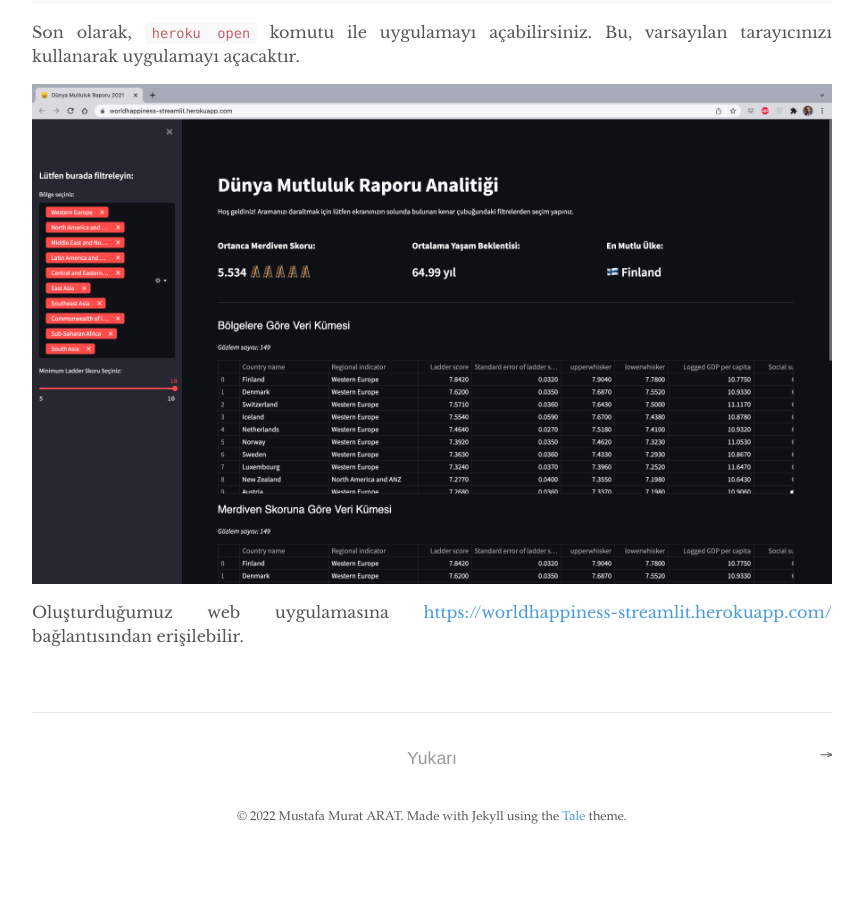
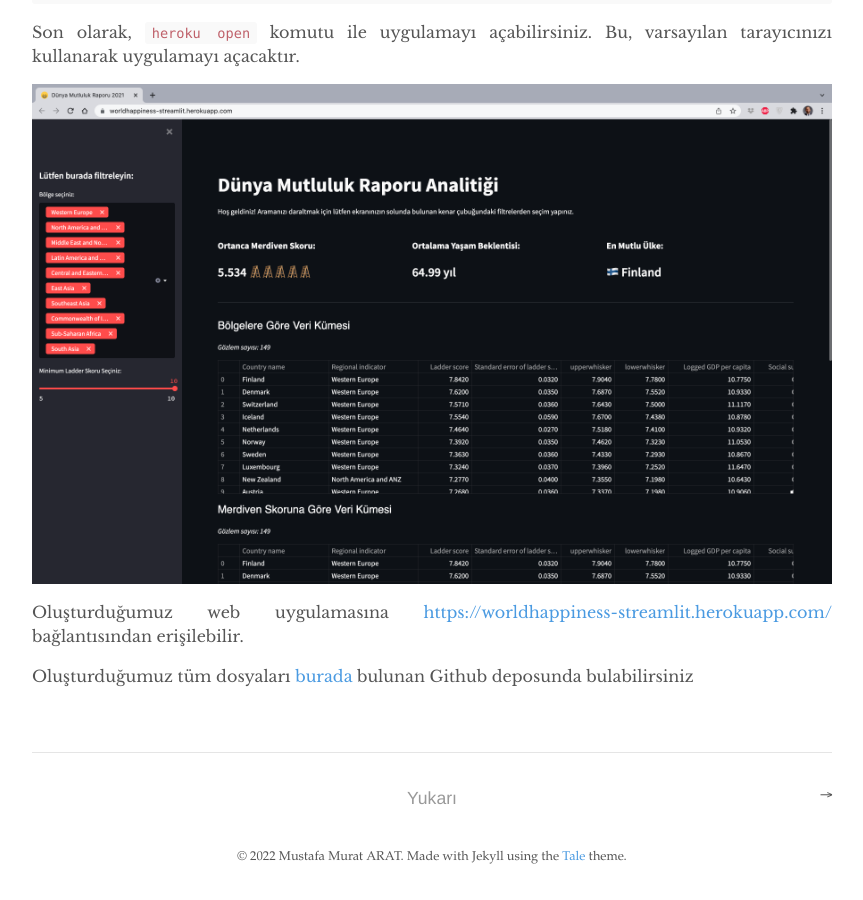
Before and after one commit to mmuratarat/turkish, a Jekyll site: the page built from _posts/2022-01-08-streamlit_in_heroku.md, in a window 1280 px wide and 900 px high, scrolled down 25241 px. Shown: the whole window, without its empty margins (208-1071 px from the left). Built offline with Jekyll 4.4.1, drawn with Linux system fonts in a browser that asks for light colours; nearby versions of some CDN libraries; comment, search, counter and statistics services are not loaded; before the commit the page ends 26101 px from its top, so only the background shows below that.

Commit message:
Update 2022-01-08-streamlit_in_heroku.md

```diff
--- a/_posts/2022-01-08-streamlit_in_heroku.md
+++ b/_posts/2022-01-08-streamlit_in_heroku.md
@@ -543,3 +543,5 @@ Son olarak, `heroku open` komutu ile uygulamayı açabilirsiniz. Bu, varsayılan
 ![](https://github.com/mmuratarat/turkish/blob/master/_posts/images/streamlitHeroku_images/sc21.png?raw=true)
 
 Oluşturduğumuz web uygulamasına [https://worldhappiness-streamlit.herokuapp.com/](https://worldhappiness-streamlit.herokuapp.com/){:target="_blank"} bağlantısından erişilebilir.
+
+Oluşturduğumuz tüm dosyaları [burada](https://github.com/mmuratarat/WorldHappinessApp_Streamlit){:target="_blank"} bulunan Github deposunda bulabilirsiniz
```
